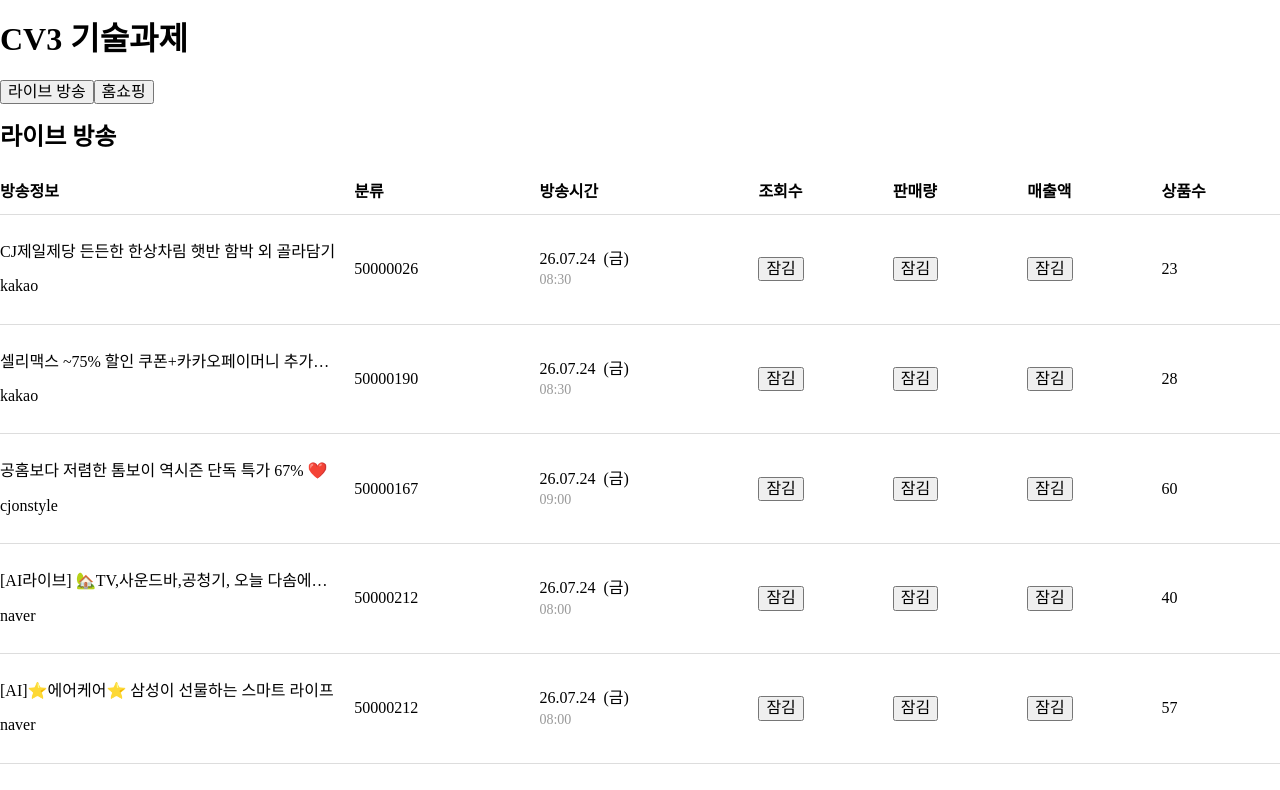
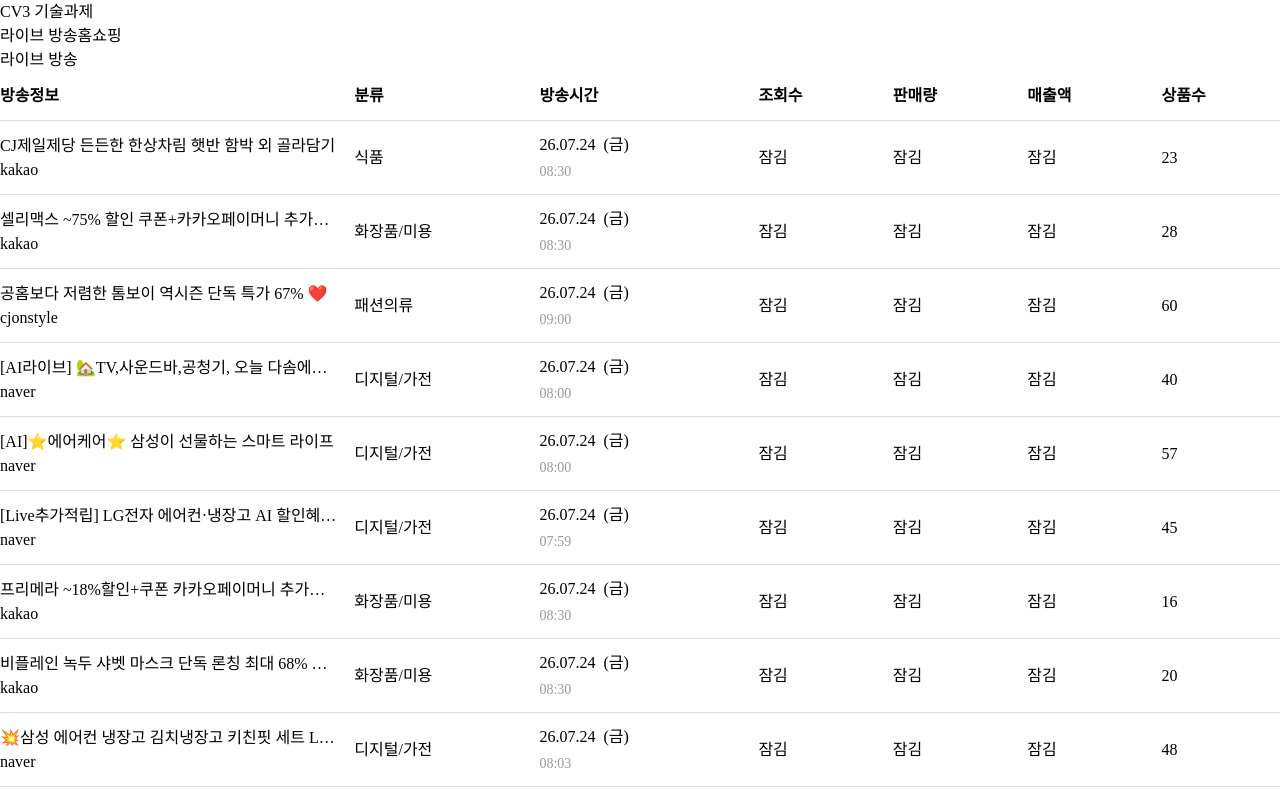
Before and after one commit to LDH9276/cv3-project, a React (Vite) app: page / in a window 1280 px wide. Shown: the top 790 px of the page. Built offline with nearby package versions, Linux system fonts and the light colour scheme; a small style sheet from the web is missing.

Commit message:
refactor: 상품 유형 수정

```diff
--- a/package.json
+++ b/package.json
@@ -11,7 +11,6 @@
   },
   "dependencies": {
     "lucide-react": "^1.26.0",
-    "normalize.css": "^8.0.1",
     "react": "^19.2.7",
     "react-dom": "^19.2.7"
   },
@@ -21,6 +20,7 @@
     "@types/react-dom": "^19.2.3",
     "@vitejs/plugin-react": "^6.0.3",
     "oxlint": "^1.71.0",
+    "tailwindcss": "^4.3.3",
     "typescript": "~6.0.2",
     "vite": "^8.1.1"
   }
--- a/src/App.css
+++ b/src/App.css
@@ -8,7 +8,6 @@ html{
   margin: 0;
   padding: 0;
   list-style: none;
-
   li{
     display: grid;
     grid-template-columns: minmax(0, 2fr) minmax(0, 1fr) minmax(0, 1.2fr) repeat(4, minmax(0, 0.7fr));
--- a/src/data/broadcasts.ts
+++ b/src/data/broadcasts.ts
@@ -5,9 +5,28 @@ import type { BroadcastItem, BroadcastType } from '@/types/broadcast'
 type LiveBroadcast = (typeof liveBroadcasts.list)[number]
 type HomeShoppingBroadcast = (typeof homeShoppingBroadcasts.list)[number]
 
+// 라이브 방송 원본의 카테고리 ID를 화면에 표시할 카테고리명으로 변환합니다.
+const liveCategoryNames: Readonly<Record<number, string>> = {
+  50000026: '식품',
+  50000151: '디지털/가전',
+  50000167: '패션의류',
+  50000173: '패션잡화',
+  50000190: '화장품/미용',
+  50000205: '디지털/가전',
+  50000212: '디지털/가전',
+  50000213: '디지털/가전',
+}
+
 // null 값을 유지해 화면에서 잠김 상태를 별도로 렌더링할 수 있도록 숫자를 문자열로 변환합니다.
 function formatNumber(value: number | null): string | null {
   return value === null ? null : value.toLocaleString('ko-KR')
+}
+
+// 카테고리 ID가 없거나 매핑되지 않은 경우에도 화면에 안전하게 표시할 값을 반환합니다.
+function getLiveCategoryName(categoryId: number | null) {
+  return categoryId === null
+    ? '-'
+    : (liveCategoryNames[categoryId] ?? String(categoryId))
 }
 
 interface BroadcastDateTime {
@@ -65,7 +84,7 @@ function normalizeLiveBroadcast(
     rank: index + 1,
     platformName: item.platform_id,
     title: item.title,
-    category: String(item.cid),
+    category: getLiveCategoryName(item.cid),
     broadcastDate: broadcastDateTime.date,
     broadcastWeekday: broadcastDateTime.weekday,
     broadcastTime: broadcastDateTime.time,
--- a/src/main.tsx
+++ b/src/main.tsx
@@ -1,6 +1,6 @@
 import { StrictMode } from 'react'
 import { createRoot } from 'react-dom/client'
-import 'normalize.css'
+import 'tailwindcss/preflight.css'
 import './index.css'
 import App from './App.tsx'
 
```
Also changed, not shown: 1 other file (tests, documents, lock files or other folders).
